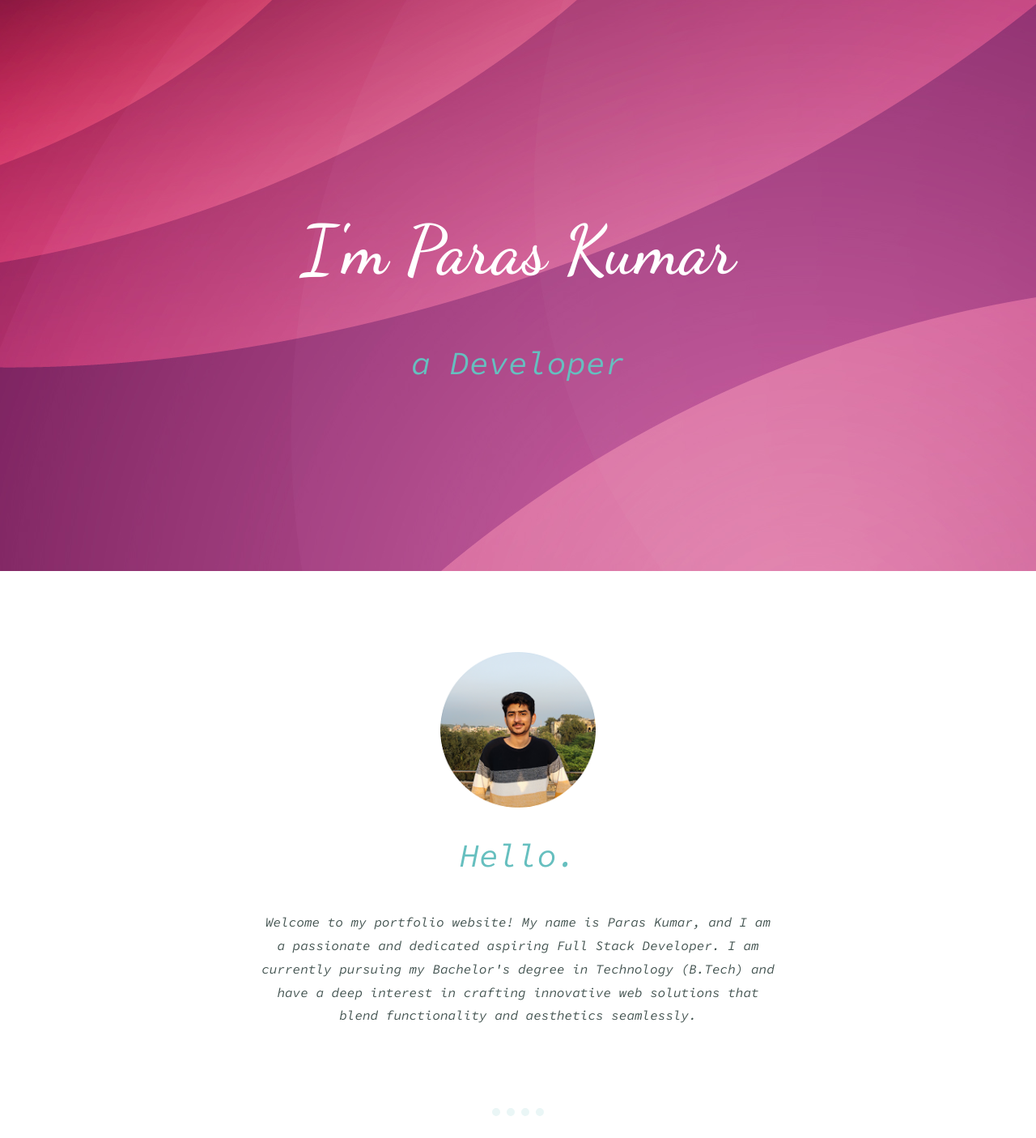
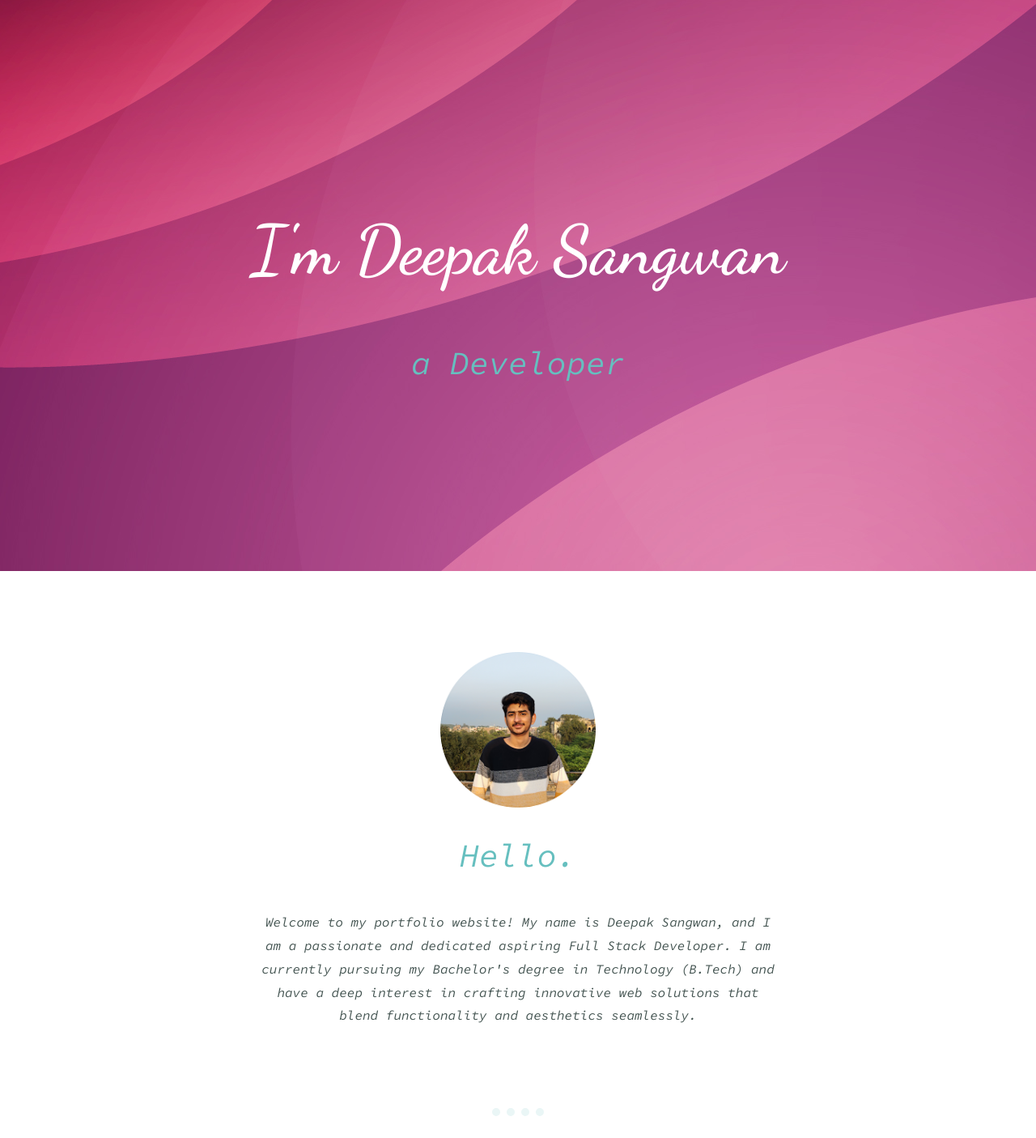
Before and after one commit to Dpksangwan/oibsip-taskno.2, a plain HTML site: page index.html in a window 1280 px wide. Shown: the part 175-1580 px from the top of the page at 81% size. Drawn offline with Linux system fonts and the light colour scheme.

Commit message:
Update index.html

```diff
--- a/index.html
+++ b/index.html
@@ -24,7 +24,7 @@
       </nav>
 
         <div class="top" id="top">
-            <h1>I'm Paras Kumar</h1>
+            <h1>I'm Deepak Sangwan</h1>
             <h2 class="a.i">a Developer</h2>
         </div>
         <div class="middle-container">
@@ -32,7 +32,7 @@
               <img class="profilepic" src="images/p2.png" alt="profile pic">
               <h2>Hello.</h2>
               <p>
-                Welcome to my portfolio website! My name is Paras Kumar, and I am a passionate and dedicated aspiring Full Stack Developer. I am currently pursuing my Bachelor's degree in Technology (B.Tech) and have a deep interest in crafting innovative web solutions that blend functionality and aesthetics seamlessly.</p>
+                Welcome to my portfolio website! My name is Deepak Sangwan, and I am a passionate and dedicated aspiring Full Stack Developer. I am currently pursuing my Bachelor's degree in Technology (B.Tech) and have a deep interest in crafting innovative web solutions that blend functionality and aesthetics seamlessly.</p>
             </div>
             <hr>
             <div class="skills" id="skills">
```
